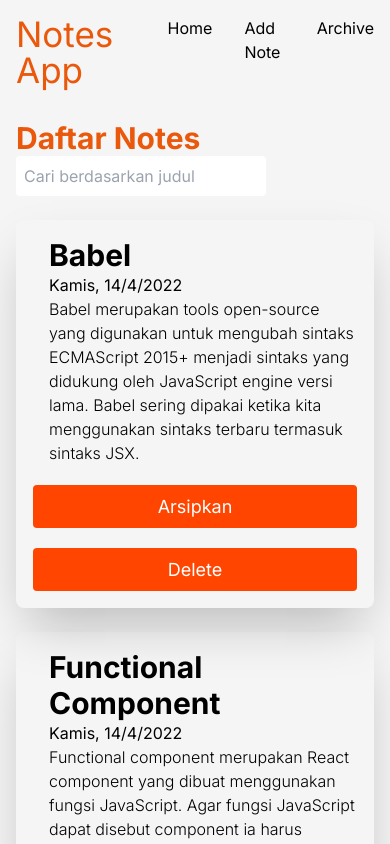
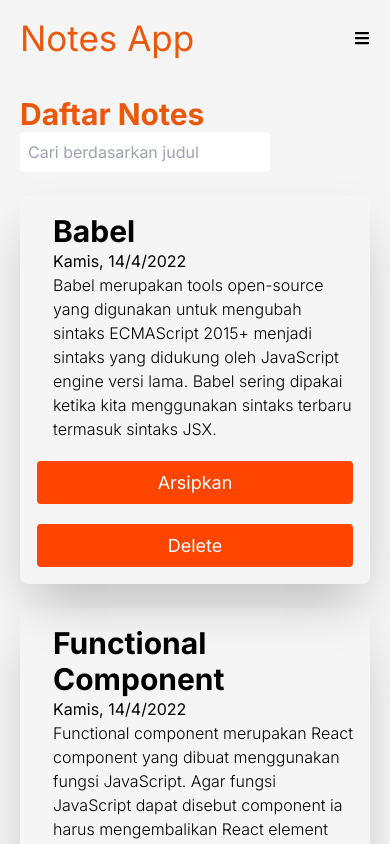
Before and after one commit to farrasazhary/note-apps, a React (Vite) app: page / in a window 390 px wide. Shown: the top 844 px of the page. Built offline with nearby package versions, Linux system fonts and the light colour scheme.

Commit message:
fix navbar

```diff
--- a/package.json
+++ b/package.json
@@ -10,9 +10,12 @@
     "preview": "vite preview"
   },
   "dependencies": {
+    "@headlessui/react": "^1.7.18",
+    "@heroicons/react": "^2.1.1",
     "prop-types": "^15.8.1",
     "react": "^18.2.0",
     "react-dom": "^18.2.0",
+    "react-icons": "^5.0.1",
     "react-router-dom": "^6.22.0"
   },
   "devDependencies": {
--- a/src/components/navigation.jsx
+++ b/src/components/navigation.jsx
@@ -1,21 +1,42 @@
 // eslint-disable-next-line no-unused-vars
-import React from "react";
+import React, { useState } from "react";
 import { Link } from "react-router-dom";
+import { FaBars, FaTimes } from "react-icons/fa";
 
 function Navigation() {
+  const [menu, setMenu] = useState(false);
+
+  const handleMenuClick = () => {
+    setMenu(!menu)
+  }
+
+  const handleMenuItemClick = () => {
+    setMenu(false)
+  }
+
   return (
     <nav className="navigation">
-      <ul className="flex gap-8">
-        <li className="hover:text-orange-600">
+      <Link to="/"><h1 className="text-3xl font-bold text-orange-600 flex ali">Notes App</h1></Link>
+      <ul className={menu ? "mobile" : "flex gap-8 desktop"}>
+        <li className="hover:text-orange-600" onClick={handleMenuItemClick}>
           <Link to="/">Home</Link>
         </li>
-        <li className="hover:text-orange-600">
+        <li className="hover:text-orange-600" onClick={handleMenuItemClick}>
           <Link to="/notes/new">Add Note</Link>
         </li>
-        <li className="hover:text-orange-600">
+        <li className="hover:text-orange-600" onClick={handleMenuItemClick}>
           <Link to="/notes/archive">Archive</Link>
         </li>
       </ul>
+
+      <div onClick={() => {
+        setMenu(!menu)
+        console.log(menu, '< menu')
+      }} className="bar">
+        {
+          menu ? <FaTimes /> : <FaBars />
+        }
+      </div>
     </nav>
   );
 }
--- a/src/components/noteApp.jsx
+++ b/src/components/noteApp.jsx
@@ -7,16 +7,14 @@ import AddPage from "../pages/AddPage";
 import DetailPage from "../pages/DetailPage";
 import ArchivePage from "../pages/ArchivePage";
 import NotFoundPage from "../pages/NotFoundPage";
-import { Link } from "react-router-dom";
 
 function noteApp() {
   return (
     <div className="contact-app">
-      <header className="flex justify-between">
-        <Link to="/"><h1 className="text-3xl font-bold text-orange-600">Notes App</h1></Link>
-        <Navigation />
+      <header className="">
+        <Navigation className="mb-5" />
       </header>
-      <main>
+      <main className="p-5">
         <Routes>
           <Route path="/" element={<HomePage />} />
           <Route path="/notes/new" element={<AddPage />} />
--- a/src/index.jsx
+++ b/src/index.jsx
@@ -8,6 +8,7 @@ import NoteApp from "./components/noteApp";
 //style
 import "./styles/style.css";
 import "./index.css";
+import "./styles/responsive.css";
 
 const root = createRoot(document.getElementById("root"));
 root.render(
--- /dev/null
+++ b/src/styles/responsive.css
@@ -0,0 +1,26 @@
+@media screen and (max-width: 650px) {
+    .navigation {
+        position: relative;
+    }
+
+    .navigation .bar {
+        display: initial;
+    }
+
+    .navigation .desktop {
+        display: none;
+    }
+
+    .navigation .mobile {
+        display: flex;
+        flex-direction: column;
+        position: absolute;
+        gap: 15px;
+        top: 60px;
+        background-color: whitesmoke;
+        right: 0;
+        left: 0;
+        padding-left: 20px;
+        transition: ease all 0.5s;
+    }
+}
--- a/src/styles/style.css
+++ b/src/styles/style.css
@@ -16,13 +16,12 @@ img {
 .contact-app {
   max-width: 800px;
   margin: 0 auto;
-  padding: 16px;
 }
 
 .contact-app h1 {
   font-weight: normal;
   font-size: 35px;
-  margin-bottom: 32px;
+  /* margin-bottom: 32px; */
 }
 
 .contact-item {
@@ -98,3 +97,14 @@ img {
   font-size: 300px;
   text-align: center;
 }
+
+.navigation {
+  display: flex;
+  align-items: center;
+  justify-content: space-between;
+  padding: 20px;
+}
+
+.navigation .bar {
+  display: none;
+}
```
Also changed, not shown: 1 other file (tests, documents, lock files or other folders).
